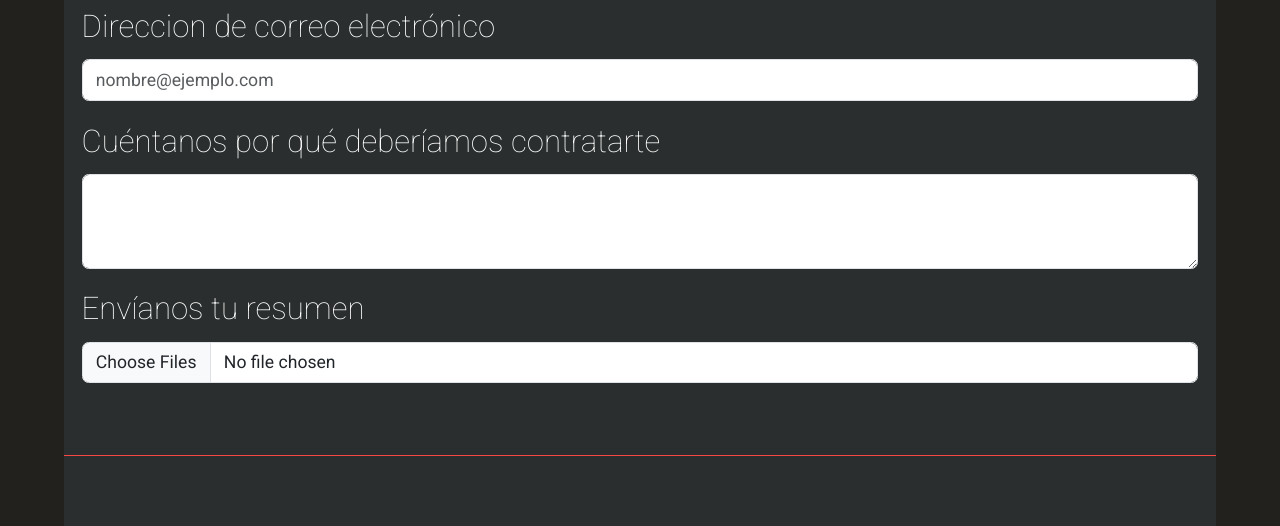
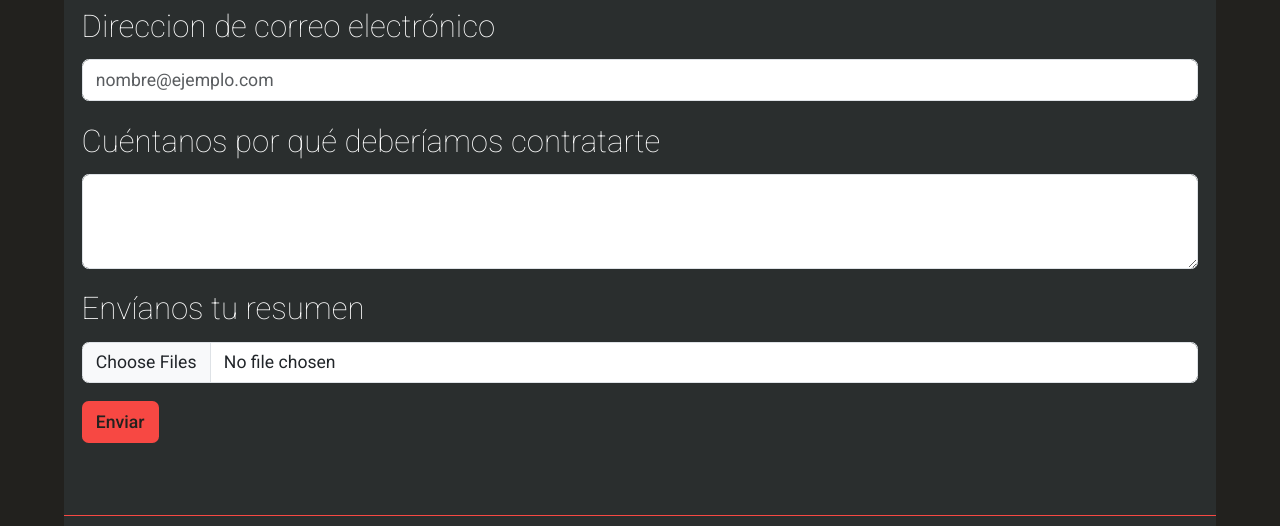
Before and after one commit to marianog2001/PreEntrega2-Guido, a website: page pages/valve.html in a window 1280 px wide. Shown: the part 8410-8936 px from the top of the page. Drawn offline with nearby package versions, Linux system fonts and the light colour scheme.

Commit message:
lista la papa

```diff
--- a/pages/valve.html
+++ b/pages/valve.html
@@ -488,7 +488,9 @@
             <div class="my-5">
 
                 <h3 class="fw-light fs-1 px-3">Aplica a nuestra empresa!</h3>
+
                 <form color class="px-3" action="procesar-form.php" method="post" id="work-form">
+
                     <div class="mb-3">
                         <label for="name" class="form-label">Nombre</label>
                         <input type="text" class="form-control" id="exampleFormControlInput1" placeholder="Tu nombre">
@@ -506,6 +508,12 @@
                         <label for="resumen" class="form-label">Envíanos tu resumen</label>
                         <input class="form-control" type="file" id="formFileMultiple" multiple>
                     </div>
+
+                    <!-- el button no tendría que tener el a pero está para mostrar la pag de error -->
+
+                    <button type="submit" class="btn btn-valve"><a href="../error404.html">Enviar</a></button>
+
+
                 </form>
             </div>
         </section>
--- a/scss/_games.scss
+++ b/scss/_games.scss
@@ -308,3 +308,18 @@
     background: rgb(76, 68, 65);
     background: linear-gradient(180deg, rgba(76, 68, 65, 1) 2%, rgba(42, 46, 46, 1) 100%);
 }
+
+.btn-valve{
+    color: $bgColor;
+    background-color: $valveRed;
+    &:hover{
+        color: $valveRed;
+        background-color: $bgColor;
+        border: 1px solid $valveRed;
+    }
+    a{
+        text-decoration: none;
+        color: inherit;
+        font-size: inherit;
+    }
+}
```
Also changed, not shown: css/main.css, 1 other file.
